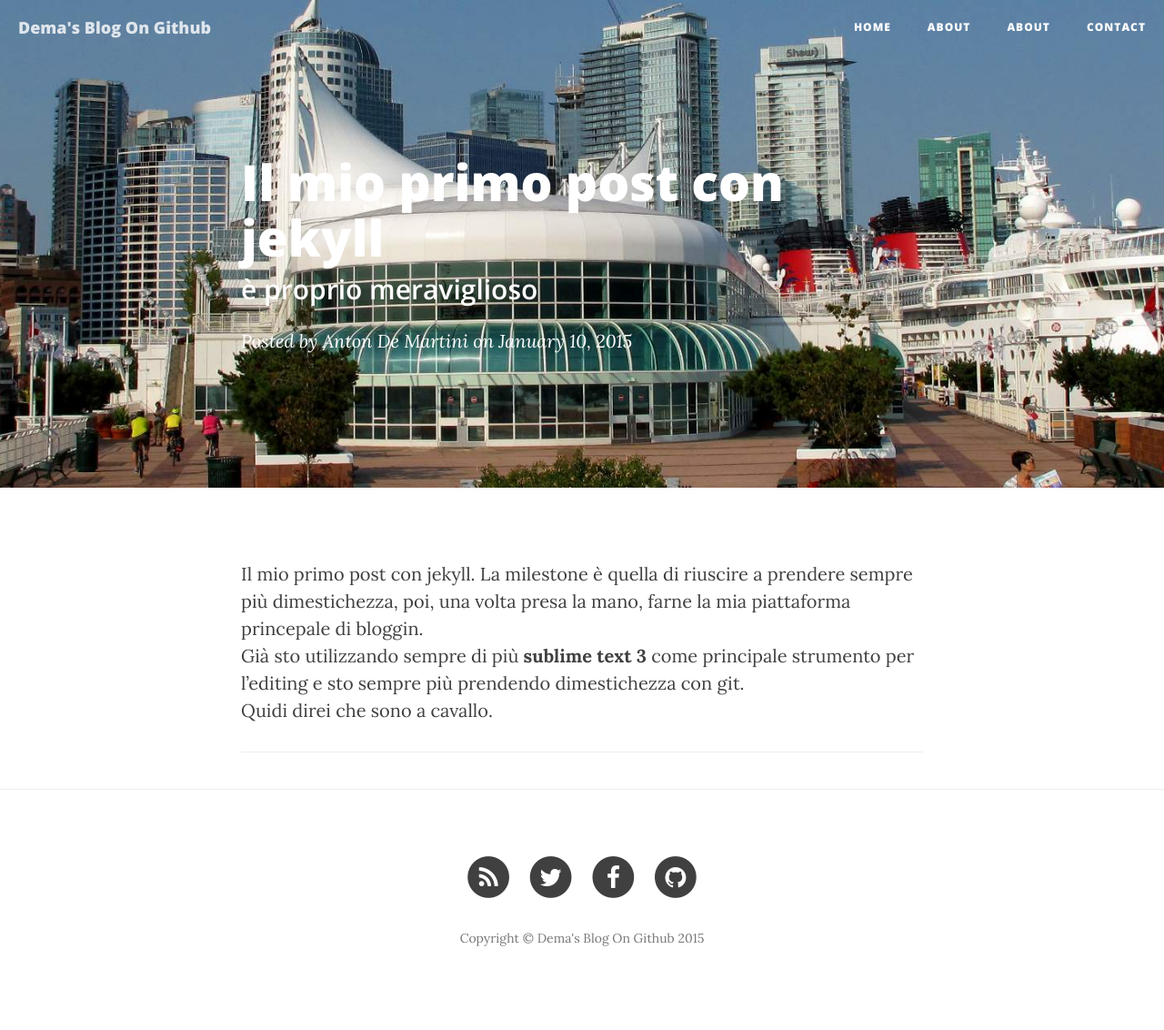
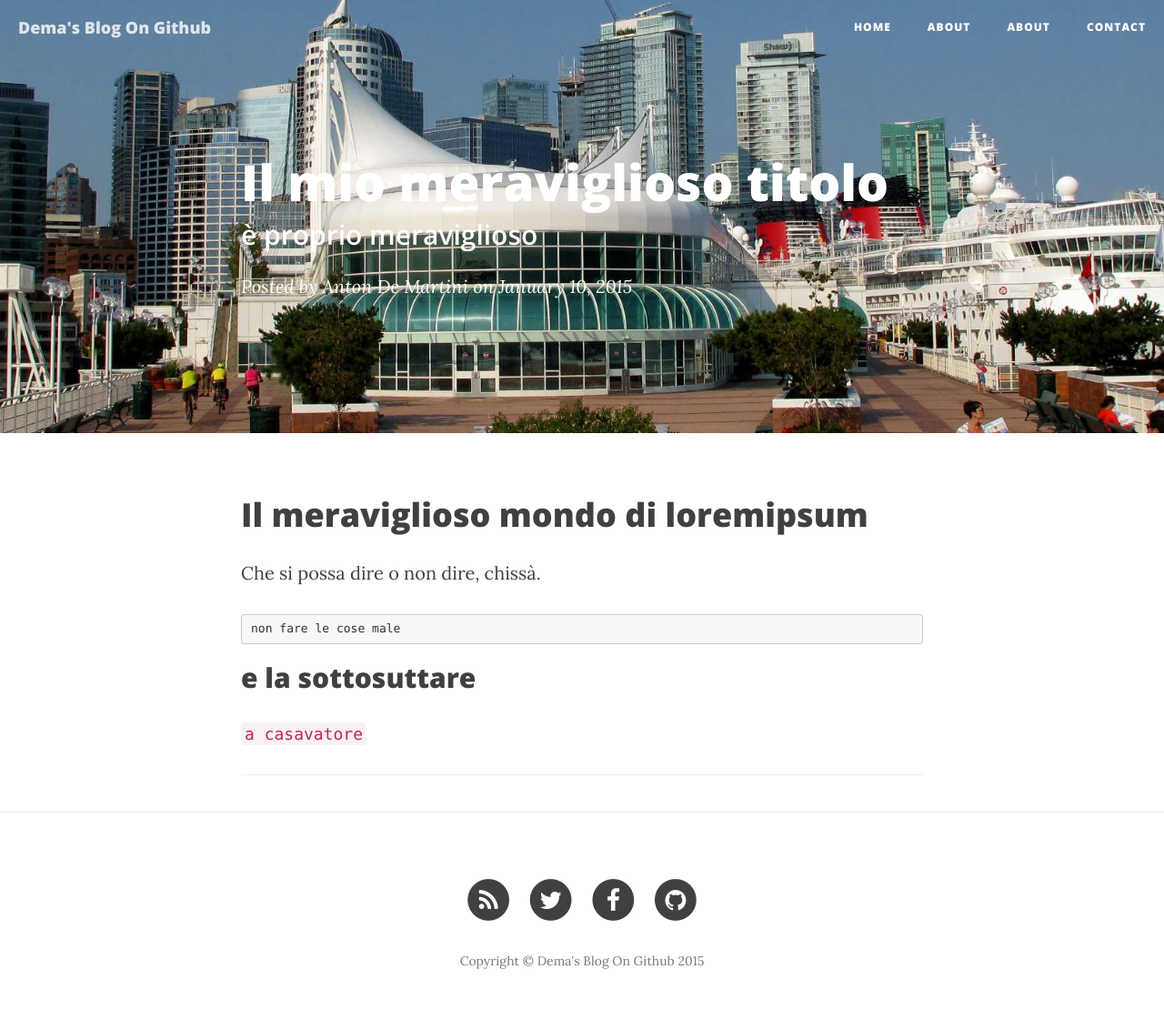
Before and after one commit to anton-dema/anton-dema.github.io, a Jekyll site: the page built from _posts/2015-01-10-ilmeravigliosomondo.md, in a window 1280 px wide. Shown: the whole page at 91% size. Built offline with Jekyll 4.4.1, drawn with Linux system fonts in a browser that asks for light colours; nearby versions of some CDN libraries; before the commit the page ends 1107 px from its top, so only the background shows below that.

Commit message:
Sono tornato indietro

```diff
--- a/_config.yml
+++ b/_config.yml
@@ -8,8 +8,6 @@
 twitter_username: dema
 github_username:  anton-dema
 facebook_username:  antonangelo
-layout: default
-comments: true
 
 # Build settings
 markdown: kramdown
--- a/_layouts/post.html
+++ b/_layouts/post.html
@@ -27,24 +27,7 @@
 
 				{{ content }}
 
-                          {% if page.comments %}
- <div id="disqus_thread"></div>
-    <script type="text/javascript">
-        /* * * CONFIGURATION VARIABLES: EDIT BEFORE PASTING INTO YOUR WEBPAGE * * */
-        var disqus_shortname = 'dema'; // required: replace example with your forum shortname
-
-        /* * * DON'T EDIT BELOW THIS LINE * * */
-        (function() {
-            var dsq = document.createElement('script'); dsq.type = 'text/javascript'; dsq.async = true;
-            dsq.src = '//' + disqus_shortname + '.disqus.com/embed.js';
-            (document.getElementsByTagName('head')[0] || document.getElementsByTagName('body')[0]).appendChild(dsq);
-        })();
-    </script>
-    <noscript>Please enable JavaScript to view the <a href="https://disqus.com/?ref_noscript">comments powered by Disqus.</a></noscript>
-
-                          {% endif %}
                 <hr>
-
 
                 <ul class="pager">
                     {% if page.previous.url %}
--- a/_posts/2015-01-10-ilmeravigliosomondo.md
+++ b/_posts/2015-01-10-ilmeravigliosomondo.md
@@ -1,12 +1,18 @@
 ---
 layout:     post
-title:      "Il mio primo post con jekyll"
+title:      "Il mio meraviglioso titolo "
 subtitle:   "è proprio meraviglioso"
 date:       2015-01-10 23:00:34
 author:     "Anton De Martini"
 header-img: "img/dock.jpg"
 ---
 
-Il mio primo post con jekyll. La milestone è quella di riuscire a prendere sempre più dimestichezza, poi, una volta presa la mano, farne la mia piattaforma princepale di bloggin.
-Già sto utilizzando sempre di più **sublime text 3** come principale strumento per l'editing e sto sempre più prendendo dimestichezza con git.
-Quidi direi che sono a cavallo.
+# Il meraviglioso mondo di loremipsum
+
+Che si possa dire o non dire, chissà.
+
+    non fare le cose male
+
+## e la sottosuttare
+
+`a casavatore`
```
